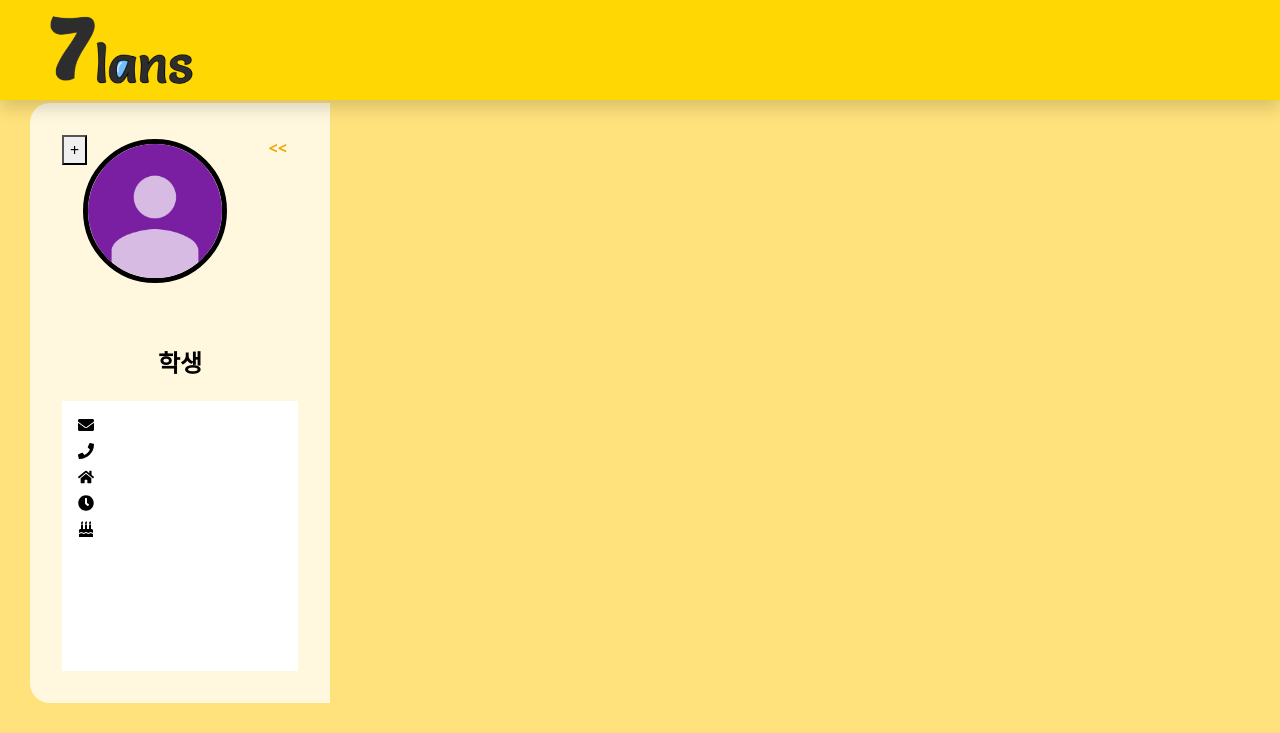
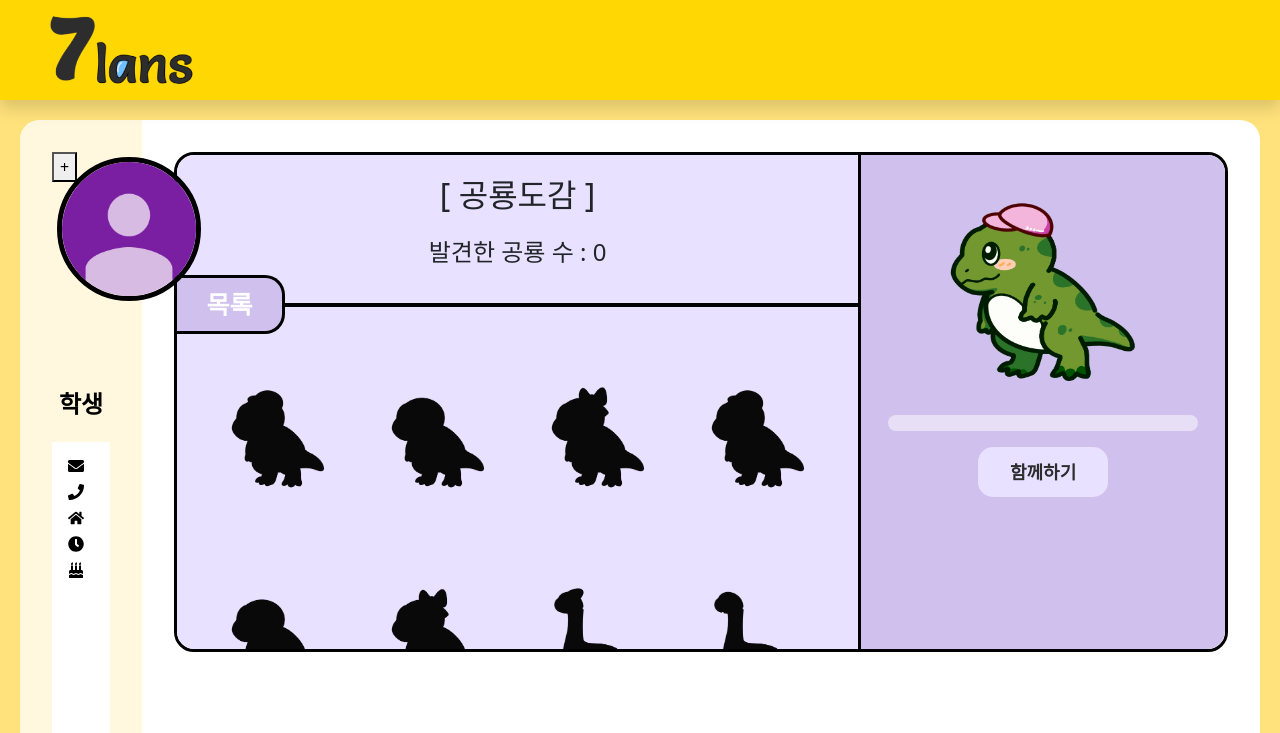
Before and after one commit to bavocadob/7lans, a React (Vite) app in the folder FRONT/7lans/: page /child_dinosaur_dict in a window 1280 px wide. Shown: the top 733 px of the page. Built offline with nearby package versions, Linux system fonts and the light colour scheme; no server answers; a web font is replaced by a local one.

Commit message:
update: env update

```diff
--- a/FRONT/7lans/package.json
+++ b/FRONT/7lans/package.json
@@ -24,6 +24,7 @@
     "dayjs": "^1.11.10",
     "firebase": "^10.8.0",
     "framer-motion": "^11.0.3",
+    "howler": "^2.2.4",
     "md5": "^2.3.0",
     "moment": "^2.30.1",
     "momnet": "^2.29.1",
--- a/FRONT/7lans/src/firebase.js
+++ b/FRONT/7lans/src/firebase.js
@@ -4,10 +4,11 @@ import { getDatabase } from "firebase/database";
 import { getStorage } from "firebase/storage";
 // TODO: Add SDKs for Firebase products that you want to use
 // https://firebase.google.com/docs/web/setup#available-libraries
+import getEnv from "./utils/getEnv";
 
 // Your web app's Firebase configuration
 const firebaseConfig = {
-  apiKey: "AIzaSyAyYHRiJQXmjDiqqCnUWbjky3vACTuN3ow",
+  apiKey: getEnv('FIREBASE_API_KEY'),
   authDomain: "st-project-3c625.firebaseapp.com",
   projectId: "st-project-3c625",
   storageBucket: "st-project-3c625.appspot.com",
--- a/FRONT/7lans/src/pages/ChildDinosaurDictPage.jsx
+++ b/FRONT/7lans/src/pages/ChildDinosaurDictPage.jsx
@@ -1,14 +1,13 @@
 import React, { useEffect, useState } from "react";
 import styled from "styled-components";
-import DinosaurSidePanel from "../components/side_panels/DinosaurSidePanel";
 import { Link } from "react-router-dom";
 import NormalNav from "../components/navs/NormalNav";
 import { useDispatch, useSelector } from "react-redux";
 import axios from "axios";
 import { changeDino } from "../store/dinoSlice";
 import { Button, Modal, Form } from "react-bootstrap";
+import getEnv from "../utils/getEnv";
 import ChildDinosaurSidePanel from "../components/side_panels/ChildDinosaurSidePanel";
-import getEnv from "../utils/getEnv";
 
 const ChildDinosaurDictPage = () => {
   const userDino = useSelector((state) => state.dino.value);
@@ -17,6 +16,7 @@ const ChildDinosaurDictPage = () => {
   const [chooseDino, setChooseDino] = useState(userDino);
   const [hasDino, setHasDino] = useState("");
   const [show, setShow] = useState(false);
+
   const urlInfo = getEnv('API_URL');
   const dispatch = useDispatch();
 
@@ -112,7 +112,6 @@ const ChildDinosaurDictPage = () => {
     }
   };
 
-  // 우측 동물도감 관련 styled
   const Dino = styled.div`
     display: flex;
     flex: 1;
@@ -213,7 +212,6 @@ const ChildDinosaurDictPage = () => {
 
     return (
       <Dino>
-        {console.log(userDinosaurList)}
         <StyledContainer>
           <LeftTop>
             <h2>[ 공룡도감 ]</h2>
@@ -279,25 +277,37 @@ const ChildDinosaurDictPage = () => {
   //  최종 화면 구성
   return (
     <>
+      <div
+        style={{
+          display: "flex",
+          flexDirection: "column",
+          height: "100vh",
+          width: "100vw",
+          margin: "0",
+        }}
+      >
         <NormalNav />
-        <div style={{ marginTop: "5.7%" }}></div>
         <div
           style={{
-            height: "650px",
-            padding: "30px",
-            paddingBottom: "20px",
+            flex: 1,
+            marginTop: '100px',
+            padding: "20px",
             backgroundColor: "rgb(255, 226, 123)",
           }}
         >
-        <div style={{height: '100%',
-                      width: '100%',
-                      flexDirection: 'row',
-                      borderRadius: '20px',
-                      backgroundColor: 'rgb(255, 226, 123)'}}>
+          <div
+            style={{
+              display: "flex",
+              height: "100%",
+              borderRadius: "20px",
+              backgroundColor: "rgb(255, 255, 255)",
+            }}
+          >
             <ChildDinosaurSidePanel />
             {renderBody()}
+          </div>
         </div>
-
+      </div>
       <CenteredModal
         show={show}
         onHide={() => setShow(false)}
@@ -331,10 +341,6 @@ const ChildDinosaurDictPage = () => {
         </Modal.Footer>
         </Modal.Dialog>
       </CenteredModal>
-
-
-      </div>
-
     </>
   );
 };
--- a/FRONT/7lans/src/pages/DinosaurDictPage.jsx
+++ b/FRONT/7lans/src/pages/DinosaurDictPage.jsx
@@ -212,7 +212,6 @@ const DinosaurDictPage = () => {
 
     return (
       <Dino>
-        {console.log(userDinosaurList)}
         <StyledContainer>
           <LeftTop>
             <h2>[ 공룡도감 ]</h2>
@@ -291,6 +290,7 @@ const DinosaurDictPage = () => {
         <div
           style={{
             flex: 1,
+            marginTop: '100px',
             padding: "20px",
             backgroundColor: "rgb(255, 226, 123)",
           }}
```
Also changed, not shown: 2 other files (tests, documents, lock files or other folders).
